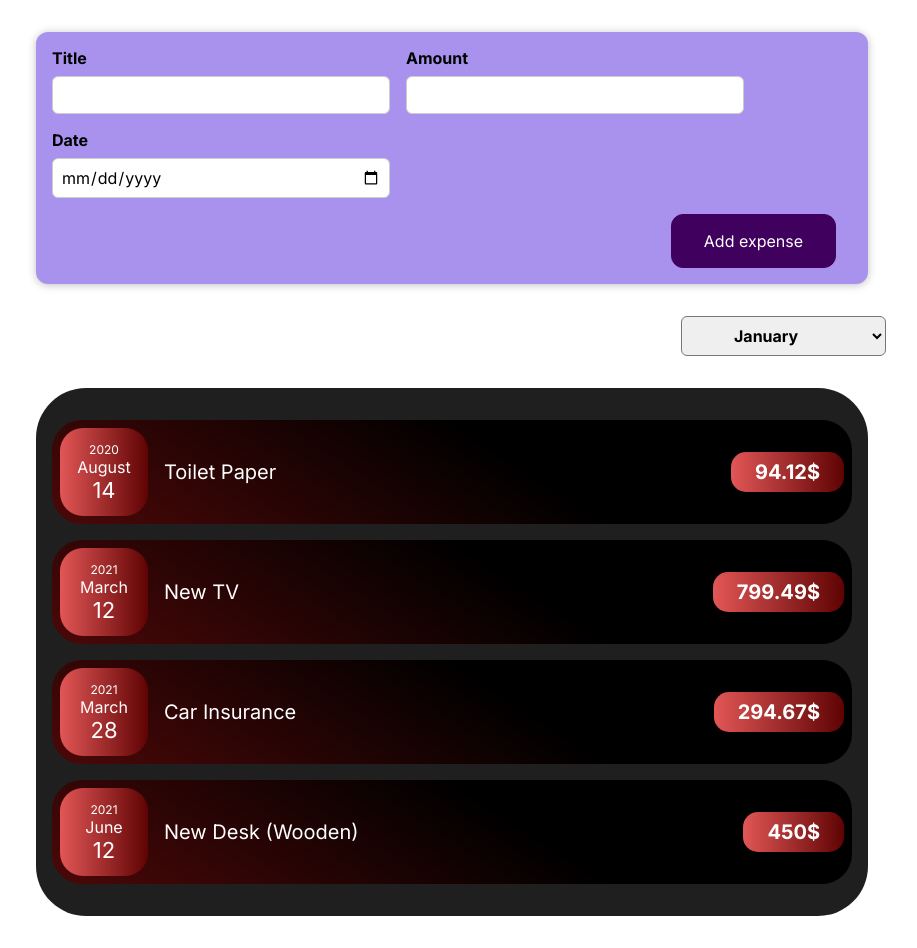
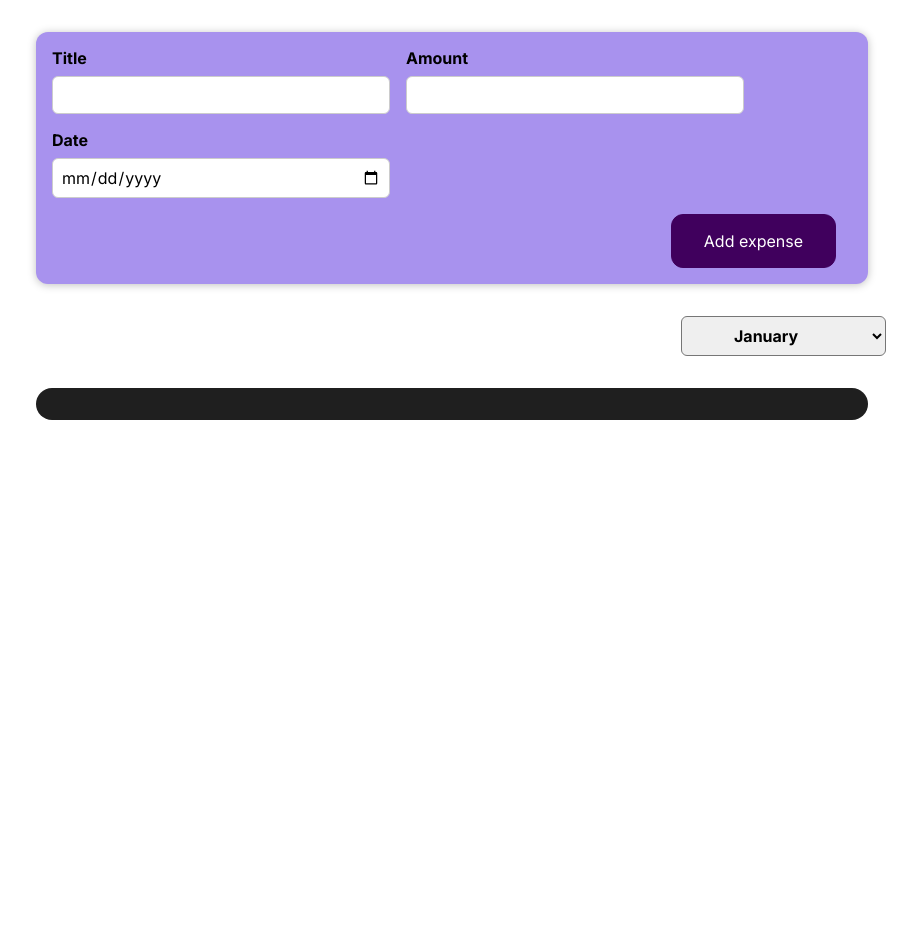
Before and after one commit to dorogan1510/React_Expense_tracker, a React (Create React App) app: page / in a window 1280 px wide. Shown: the whole page, without its empty margins (188-1105 px from the left). After the commit the page ends 800 px from the top, so only its background shows below. Built offline with nearby package versions, Linux system fonts and the light colour scheme.

Commit message:
Create dynamicaly add of expenses

```diff
--- a/src/components/Expenses/Expenses.js
+++ b/src/components/Expenses/Expenses.js
@@ -1,15 +1,27 @@
-import React from 'react'
+import React, { useState } from 'react'
 import ExpenseItem from './ExpenseItem'
 import './Expenses.scss'
 import ExpensesFilter from './ExpensesFilter'
 
 function Expenses(props) {
+    const [filteredMonth, setFilteredMonth] = useState('0')
+    const filterChangeHandler = selectedMonth => {
+        setFilteredMonth(selectedMonth)
+    }
+
+    const filterExpenses = props.item.filter(expense => {
+        return expense.date.getMonth().toString() === filteredMonth
+    })
+
     return (
         <div>
-            <ExpensesFilter />
+            <ExpensesFilter
+                selected={filteredMonth}
+                onChangeFilter={filterChangeHandler}
+            />
 
             <div className='expenses'>
-                {props.item.map(expense => (
+                {filterExpenses.map(expense => (
                     <ExpenseItem
                         key={expense.id}
                         title={expense.title}
--- a/src/components/Expenses/ExpensesFilter.js
+++ b/src/components/Expenses/ExpensesFilter.js
@@ -10,18 +10,18 @@
             <div className='expenses-filter__control'>
                 <label>Filter by month</label>
                 <select value={props.selected} onChange={dropdownChangeHandler}>
-                    <option value='01'>January</option>
-                    <option value='02'>February</option>
-                    <option value='03'>March</option>
-                    <option value='04'>April</option>
-                    <option value='05'>May</option>
-                    <option value='06'>June</option>
-                    <option value='07'>July</option>
-                    <option value='08'>August</option>
-                    <option value='04'>September</option>
-                    <option value='10'>October</option>
-                    <option value='11'>November</option>
-                    <option value='12'>December</option>
+                    <option value='0'>January</option>
+                    <option value='1'>February</option>
+                    <option value='2'>March</option>
+                    <option value='3'>April</option>
+                    <option value='4'>May</option>
+                    <option value='5'>June</option>
+                    <option value='6'>July</option>
+                    <option value='7'>August</option>
+                    <option value='8'>September</option>
+                    <option value='9'>October</option>
+                    <option value='10'>November</option>
+                    <option value='11'>December</option>
                 </select>
             </div>
         </div>
```
